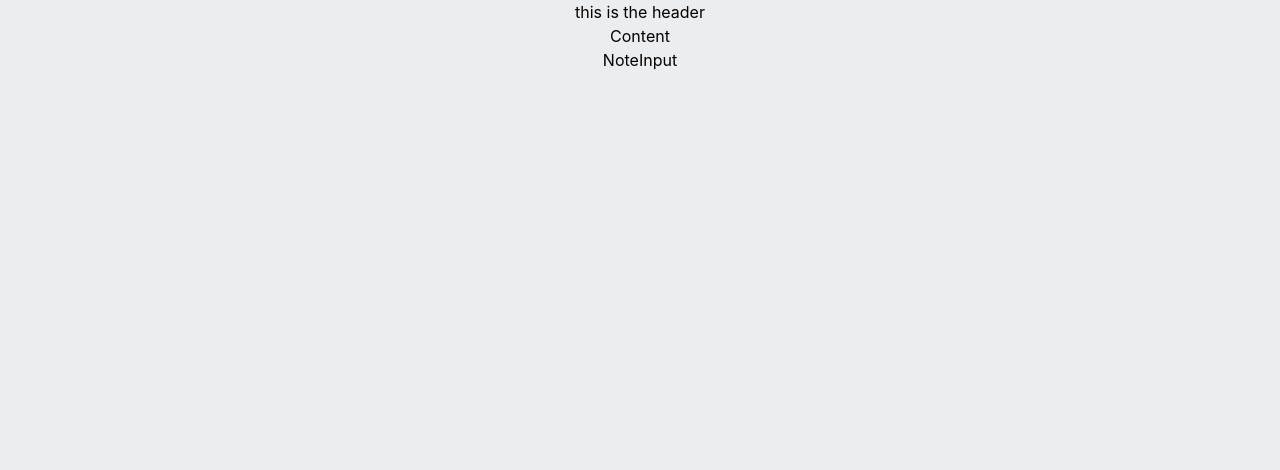
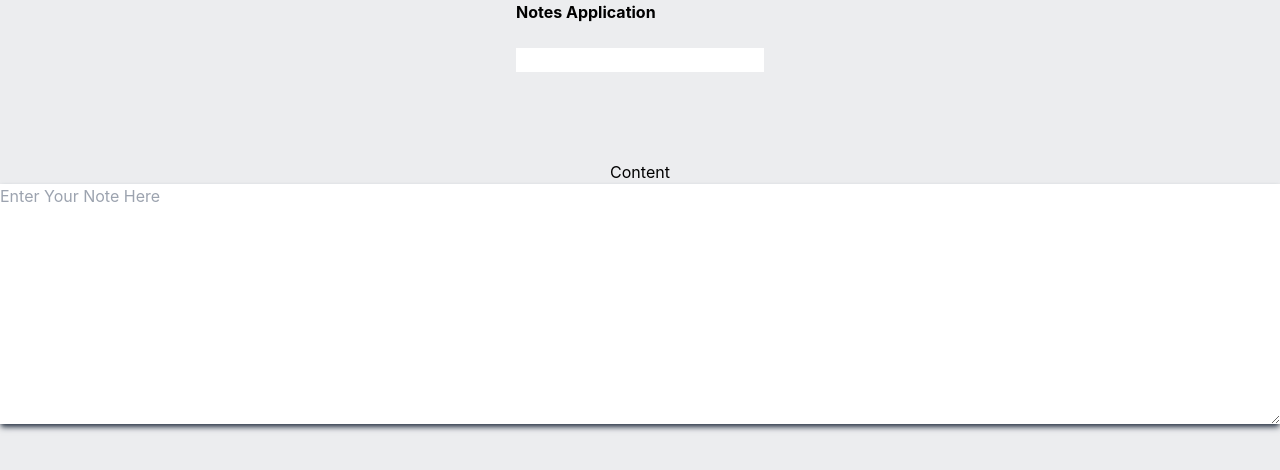
Before and after one commit to riazi-fsi/notebook, a React (Create React App) app: page / in a window 1280 px wide. Shown: the top 470 px of the page. Built offline with nearby package versions, Linux system fonts and the light colour scheme.

Commit message:
add style and component search

```diff
--- a/src/components/Header.js
+++ b/src/components/Header.js
@@ -1,8 +1,13 @@
 import React from 'react'
+import Search from './Search'
 
 function Header() {
   return (
-    <div>this is the header</div>
+    <div className='h-40'>
+    <p className='font-bold  '>Notes Application</p>
+
+      <Search />
+    </div>
   )
 }
 
--- a/src/components/NoteInput.js
+++ b/src/components/NoteInput.js
@@ -2,7 +2,10 @@ import React from 'react'
 
 function NoteInput() {
   return (
-    <div>NoteInput</div>
+    <div className='w-full h-60 shadow-md shadow-gray-700'>
+      <textarea className='w-full h-60' placeholder='Enter Your Note Here'/>
+
+    </div>
   )
 }
 
--- /dev/null
+++ b/src/components/Search.js
@@ -0,0 +1,11 @@
+import React from 'react'
+
+function Search() {
+  return (
+    <div>
+      <input type="text" className='mt-6' value={''}/>
+    </div>
+  )
+}
+
+export default Search
```
